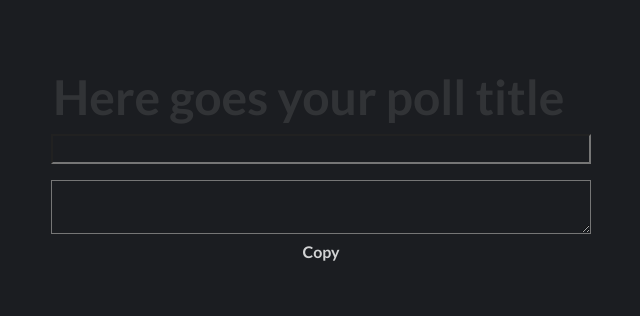
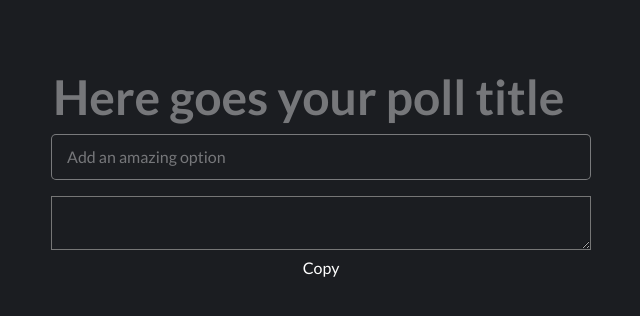
Before and after one commit to yellowme/slack-poll-web, a Vue app: page / in a window 1280 px wide. Shown: the top 316 px of the page, without its empty margins (319-959 px from the left). Built offline with nearby package versions, Linux system fonts and the light colour scheme.

Commit message:
Add option input styles

```diff
--- a/src/App.vue
+++ b/src/App.vue
@@ -19,13 +19,18 @@ export default {
 
 <style>
 @font-face {
+  font-family: LatoBold;
+  src: url(/fonts/Lato-Bold.ttf) format('truetype');
+}
+
+@font-face {
   font-family: Lato;
-  src: url(/fonts/Lato-Bold.ttf) format('truetype');
+  src: url(/fonts/Lato-Regular.ttf) format('truetype');
 }
 
 * {
   background-color: #1B1D21;
-  color: var(--main-font-color);
+  color: white;
   font-family: Lato;
 }
 
@@ -34,11 +39,12 @@ export default {
   -webkit-font-smoothing: antialiased;
   -moz-osx-font-smoothing: grayscale;
   text-align: center;
-  color: var(--main-font-color);
   margin-top: 60px;
 }
 
 :root {
-  --main-font-color: #D1D2D3;
+  --main-font-secondary-color: rgba(209, 210, 211, 0.5);
+  --main-font-primary-color: rgba(209, 210, 211, 1);
+  --main-border-color: rgba(216, 216, 216, 0.5);
 }
 </style>
--- a/src/components/Poll/PollOptionInput.vue
+++ b/src/components/Poll/PollOptionInput.vue
@@ -3,6 +3,7 @@
     <b-col cols=6>
       <input
         type="text"
+        placeholder="Add an amazing option"
         :value="value"
         @input="$emit('input', $event.target.value)"
         @keyup.enter="$emit('keyupEnter')"
@@ -21,6 +22,20 @@ export default {
 
 <style>
 #add-option-input {
+  font-family: Lato;
   width: 100%;
+  border: 1px solid var(--main-border-color);
+  color: var(--main-font-primary-color);
+  border-radius: 5px;
+  padding: 10px 0px 10px 15px;
+  font-weight: normal;
+}
+
+#add-option-input::placeholder {
+  color: var(--main-font-secondary-color);
+}
+
+#add-option-input:focus {
+  outline: 0;
 }
 </style>
--- a/src/components/Poll/PollTitle.vue
+++ b/src/components/Poll/PollTitle.vue
@@ -25,15 +25,15 @@ export default {
 
 <style>
 #title-input {
+  font-family: LatoBold;
   width: 100%;
   outline: none;
   border: 0;
   font-size: 48px;
-  color: var(--main-font-color);
-  opacity: 1;
+  color: var(--main-font-primary-color);
 }
 
 #title-input::placeholder {
-  opacity: 0.25;
+  color: var(--main-font-secondary-color);
 }
 </style>
```
Also changed, not shown: public/fonts/Lato-Regular.ttf (added).
